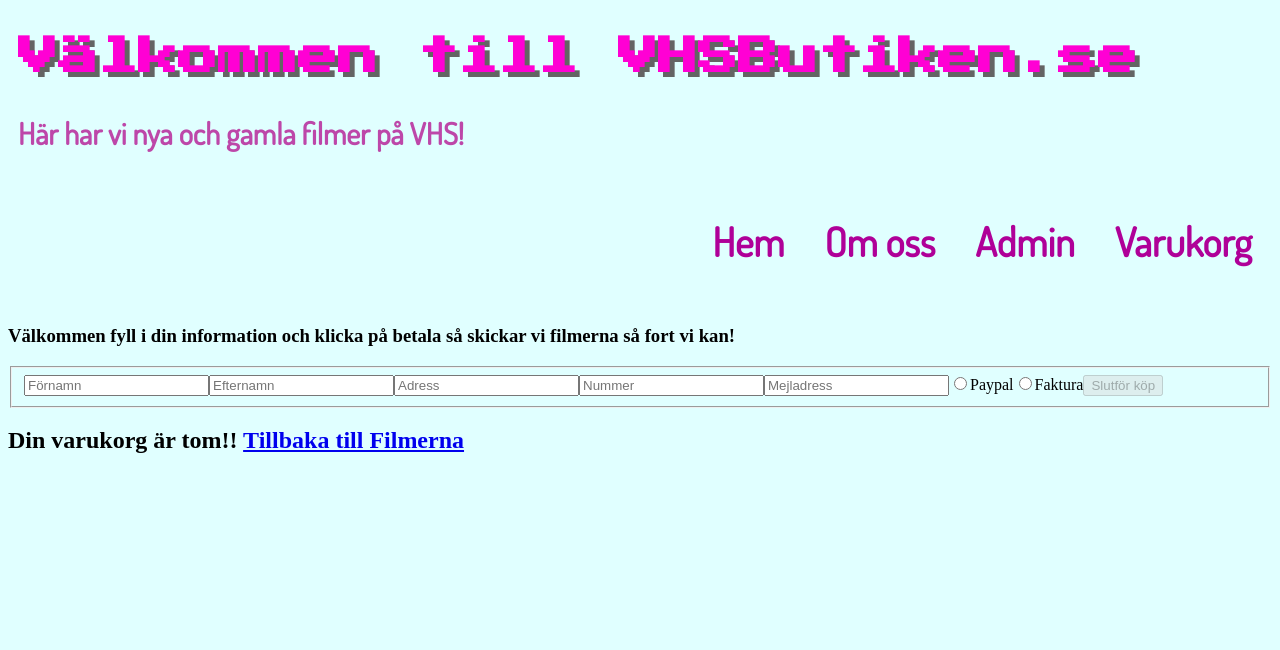
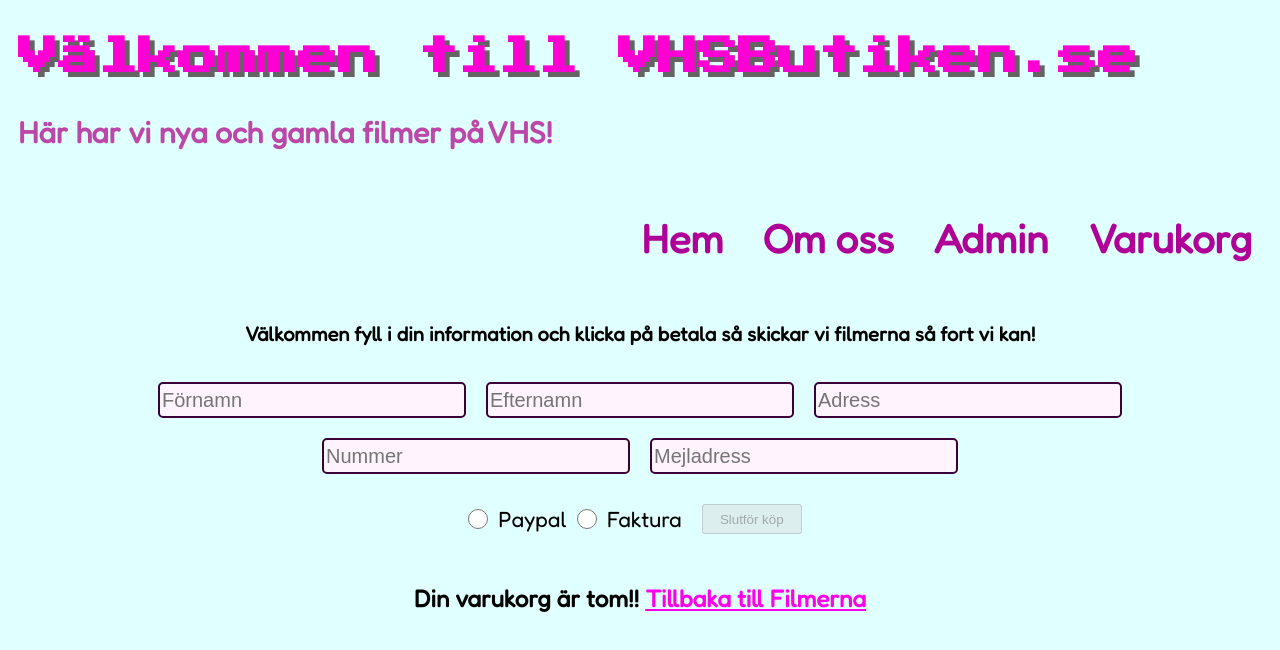
Before and after one commit to Joelhagg/angularWebshopProjectDeploy, an Angular app: page /checkout in a window 1280 px wide. Shown: the top 650 px of the page. Built offline with nearby package versions, Linux system fonts and the light colour scheme.

Commit message:
styling done

```diff
--- a/src/app/components/checkout/checkout.component.html
+++ b/src/app/components/checkout/checkout.component.html
@@ -1,8 +1,9 @@
 <h3>Välkommen fyll i din information och klicka på betala så skickar vi filmerna så fort vi kan!</h3>
 
-<div>
+<div class="formContainer">
     <form [formGroup]="userForm" (ngSubmit)="submitCustomer()">
         <fieldset>
+            <div class="inputContainer">
                     <input type="text" formControlName="firstname" placeholder="Förnamn">
                     <div *ngIf="userForm.get('firstname')?.invalid && userForm.get('firstname')?.touched && userForm.get('firstname')?.dirty">
                         <p *ngIf="userForm.get('firstname')?.errors?.['required']">Du måste fylla i ditt namn!</p>
@@ -12,7 +13,7 @@
                 <input type="text" formControlName="lastname" placeholder="Efternamn">
                     <div *ngIf="userForm.get('lastname')?.invalid && userForm.get('lastname')?.touched && userForm.get('lastname')?.dirty">
                         <p *ngIf="userForm.get('lastname')?.errors?.['required']">Du måste fylla i ditt efternamn!</p>
-                    <p  *ngIf="userForm.get('lastname')?.errors?.['minlength']">Minst 2 bokstäver</p>
+                        <p *ngIf="userForm.get('lastname')?.errors?.['minlength']">Minst 2 bokstäver</p>
                     </div>
 
                 <input type="text" formControlName="street" placeholder="Adress">
@@ -30,19 +31,26 @@
                     <div *ngIf="userForm.get('email')?.invalid && userForm.get('email')?.touched && userForm.get('email')?.dirty">
                         <p *ngIf="userForm.get('email')?.errors?.['required']">Vi mååååste ha din email!</p>
                     </div>
+            </div>
 
-            <input type="radio" formControlName="payMethod" id="paypal" value="paypal">
+            <div class="buttonsWraper">
+                <div class="buttonsContainer">
+                   <input class="radioBtn" type="radio" formControlName="payMethod" id="paypal" value="paypal">
                     <label for="paypal">Paypal</label>
 
-            <input type="radio"formControlName="payMethod" id="invoice" value="invoice">
+                    <input class="radioBtn" type="radio"formControlName="payMethod" id="invoice" value="invoice">
                     <label for="invoice">Faktura</label>
 
                     <button  type="submit" [disabled]="!userForm.valid || products.length < 1">Slutför köp</button>
+                </div>
+
+            </div>
         </fieldset>
     </form>
 </div>
 
-<div *ngIf="products">
+<div class="itemsWraper">
+    <div class="itemsContainer" *ngIf="products">
         <div class="cartItem" *ngFor="let p of products; let i = index">
             <p> {{ p.name }} </p>
             <img src="{{ p.imageUrl }}">
@@ -50,11 +58,14 @@
             <button (click)="removeItem(i)">Radera</button>
         </div>
 
-    <div *ngIf="products.length > 0">
-        <h2> Totalbeloppet: <em>{{ totalPrice }}</em> Kr </h2>
+
     </div>
 </div>
 
-<div *ngIf="products.length < 1">
+<div class="totalPrice" *ngIf="products.length > 0">
+        <h2> Totalbeloppet: <em>{{ totalPrice }}</em> Kr </h2>
+</div>
+
+<div class="messageContiner" *ngIf="products.length < 1">
     <h2>Din varukorg är tom!! <a routerLink="">Tillbaka till Filmerna</a></h2>
 </div>
--- a/src/app/components/checkout/checkout.component.scss
+++ b/src/app/components/checkout/checkout.component.scss
@@ -1,8 +1,120 @@
+p,
+h1,
+h2,
+h3,
+label {
+  font-family: "Fredoka", sans-serif;
+}
+
+h3 {
+  font-size: 20px;
+  text-align: center;
+}
+
 img {
   width: 100px;
 }
 
 .cartItem {
-  border: solid gray 2px;
+  border: solid rgb(255, 33, 207) 2px;
+  border-radius: 10px;
+  margin: 5px;
   width: 200px;
+  padding: 20px;
+  display: flex;
+  flex-direction: column;
+  align-items: center;
 }
+
+button {
+  height: 30px;
+  width: 100px;
+  margin: 20px;
+}
+
+input {
+  height: 30px;
+  width: 300px;
+  font-size: 20px;
+  margin: 10px;
+  border: solid #3b0037 2px;
+  border-radius: 5px;
+  background-color: #fff4fd;
+}
+
+.radioBtn {
+  height: 20px;
+  width: 20px;
+}
+label {
+  font-size: 22px;
+}
+
+.formContainer {
+  // border: solid black 2px;
+  display: flex;
+  flex-direction: column;
+  flex-wrap: wrap;
+  align-content: center;
+}
+
+.buttonsContainer {
+  // border: solid red 2px;
+  display: flex;
+  align-content: center;
+  flex-wrap: wrap;
+}
+
+.buttonsWraper {
+  // border: solid green 2px;
+  display: flex;
+  flex-direction: row;
+  justify-content: center;
+  flex-wrap: wrap;
+}
+
+.buttonsContainer {
+  display: flex;
+  flex-direction: row;
+  flex-wrap: wrap;
+  align-items: center;
+}
+
+.inputContainer {
+  // border: solid yellow 2px;
+  display: flex;
+  flex-direction: row;
+  justify-content: center;
+  flex-wrap: wrap;
+}
+
+fieldset {
+  border: none;
+}
+
+.messageContiner {
+  // border: solid black 2px;
+  text-align: center;
+  a {
+    color: rgb(255, 0, 234);
+  }
+}
+
+.itemsWraper {
+  // border: solid green 2px;
+  display: flex;
+  flex-direction: column;
+}
+
+.itemsContainer {
+  // border: solid red 2px;
+  display: flex;
+  flex-direction: row;
+  flex-wrap: wrap;
+  justify-content: center;
+}
+
+.totalPrice {
+  text-align: end;
+  font-size: 20px;
+}
--- a/src/app/components/home/home.component.html
+++ b/src/app/components/home/home.component.html
@@ -5,7 +5,7 @@
         <div class="itemContiner" *ngFor="let m of movie">
             <div class="movieItem">
                 <div class="itemInformationContiner">
-                   <h2>{{ m.name }}</h2>
+                   <h3>{{ m.name }}</h3>
                     <p> Pris: {{ m.price }} kr.</p>
                     <p> {{ m.description }} </p>
                 </div>
--- a/src/app/components/home/home.component.scss
+++ b/src/app/components/home/home.component.scss
@@ -5,7 +5,7 @@
   width: 250px;
   padding: 20px;
   margin: 5px;
-  font-family: Georgia, "Times New Roman", Times, serif;
+  font-family: "Fredoka", sans-serif;
 }
 
 img {
@@ -40,7 +40,7 @@ button:active {
 }
 
 .divContiner {
-  border: solid black 2px;
+  // border: solid black 2px;
   display: flex;
   flex-direction: column;
   width: 100%;
@@ -64,14 +64,14 @@ button:active {
 }
 
 .buttonContiner {
-  border: solid pink 2px;
+  // border: solid pink 2px;
   display: flex;
   flex-direction: row;
   justify-content: center;
 }
 
 .itemInformationContiner {
-  border: solid blueviolet 2px;
+  // border: solid blueviolet 2px;
   height: 300px;
   display: flex;
   flex-direction: column;
@@ -79,7 +79,7 @@ button:active {
 }
 
 .imgContainer {
-  border: solid yellow 2px;
+  // border: solid yellow 2px;
   height: 325px;
   display: flex;
   flex-direction: row;
--- a/src/app/components/navbar/navbar.component.scss
+++ b/src/app/components/navbar/navbar.component.scss
@@ -5,7 +5,7 @@ a:hover {
 nav {
   // border: solid gray 2px;
   color: rgb(255, 160, 239);
-  font-family: "Dosis", sans-serif;
+  font-family: "Fredoka", sans-serif;
   text-decoration: none;
   display: flex;
   justify-content: flex-end;
@@ -35,7 +35,7 @@ h1 {
 h2 {
   color: rgb(189, 71, 169);
   font-size: 30px;
-  font-family: "Dosis", sans-serif;
+  font-family: "Fredoka", sans-serif;
   padding-top: 10px;
   padding-left: 10px;
 }
--- a/src/index.html
+++ b/src/index.html
@@ -7,7 +7,7 @@
   <meta name="viewport" content="width=device-width, initial-scale=1">
   <link rel="preconnect" href="https://fonts.googleapis.com">
   <link rel="preconnect" href="https://fonts.gstatic.com" crossorigin>
-  <link href="https://fonts.googleapis.com/css2?family=Dosis&family=Press+Start+2P&display=swap" rel="stylesheet">
+  <link href="https://fonts.googleapis.com/css2?family=Fredoka&family=Press+Start+2P&display=swap" rel="stylesheet">
   <link rel="icon" type="image/x-icon" href="favicon.ico">
 </head>
 <body>
```
Lines whose indentation alone changed are shown as unchanged.
